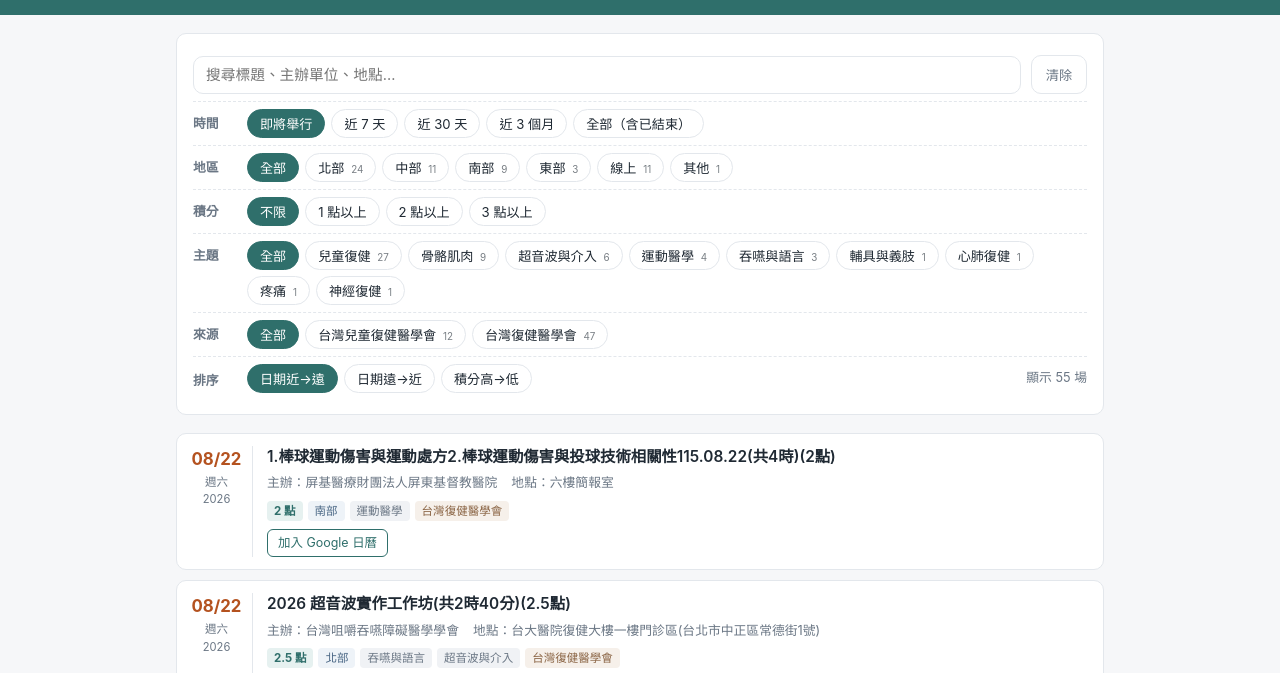
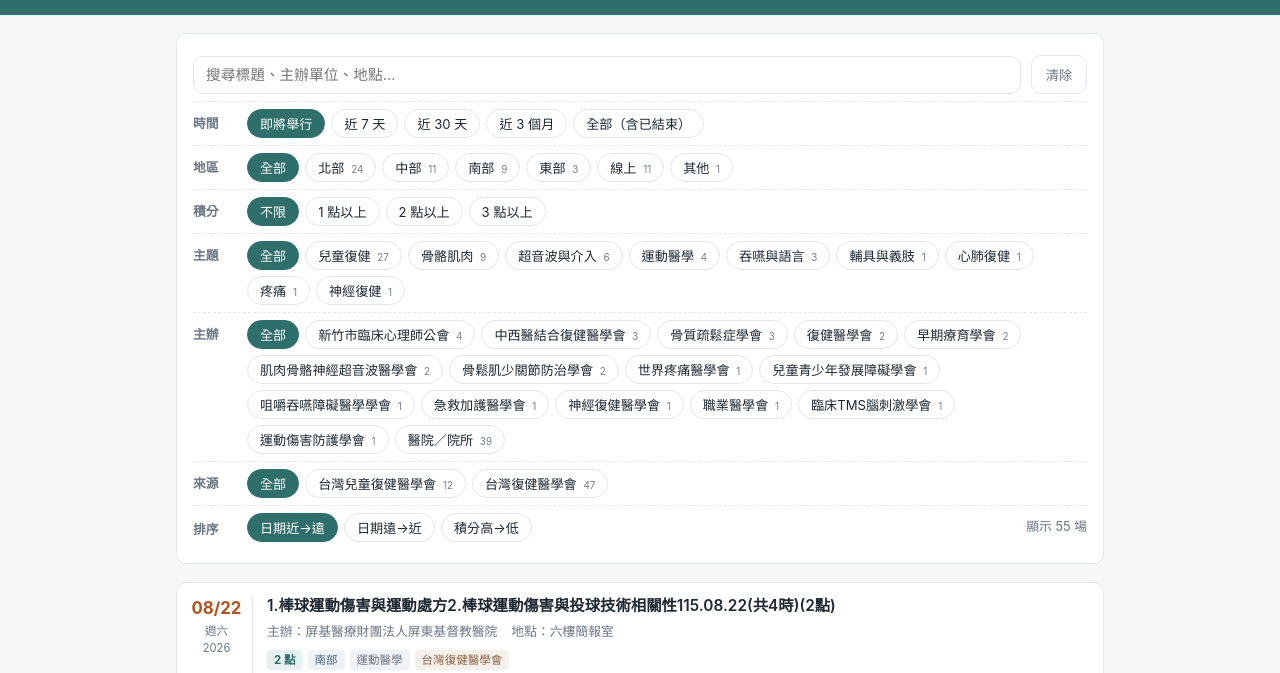
Before and after one commit to platypus31/taiwan-rehab-cme, a plain HTML site: page index.html in a window 1280 px wide. Shown: the part 124-797 px from the top of the page. Drawn offline with Linux system fonts and the light colour scheme.

Commit message:
feat: 新增主辦單位篩選器
- organizerKeys() 把 40 種 organizer 寫法正規化成 17 個可篩選項目
- 學會/公會/協會 收斂成學會名（去掉社團法人、中華民國、臺/台 等前綴差異，並清掉來源網站夾雜的空白）
- 醫院與院所併成一項壓在最後（她要挑的是哪個學會辦的）
- 一筆多個主辦單位（、分隔）任一命中即算

```diff
--- a/assets/app.js
+++ b/assets/app.js
@@ -1,4 +1,4 @@
-/* 讀 data/events.json，做四軸篩選（時間／地區／積分／主題＋來源）與排序。
+/* 讀 data/events.json，做多軸篩選（時間／地區／積分／主題／主辦／來源）與排序。
    全部在瀏覽器端跑，沒有後端。資料量幾百筆等級，直接全量過濾就夠快。 */
 (function () {
   "use strict";
@@ -6,6 +6,9 @@
   var DATA_URL = "data/events.json";
   var REGION_ORDER = ["北部", "中部", "南部", "東部", "離島", "線上", "其他"];
   var DOW = ["日", "一", "二", "三", "四", "五", "六"];
+
+  var ORG_HOSPITAL = "醫院／院所";
+  var ORG_NONE = "未標示";
 
   var state = {
     events: [],
@@ -15,6 +18,7 @@
     credit: 0,
     category: null,
     source: null,
+    organizer: null,
     sort: "date-asc"
   };
 
@@ -81,6 +85,38 @@
     }
   }
 
+  /** 主辦單位正規化成可篩選的鍵。
+   *
+   *  原始 organizer 有 40 種寫法，直接列成篩選器沒人看得完，而且同一個學會
+   *  會因為「社團法人」「中華民國」「臺／台」這些前綴變成好幾個不同項目。
+   *  所以：學會／公會／協會 收斂成學會名，醫院與院所全部併成一項
+   *  （她要挑的是「哪個學會辦的」，不是「哪家醫院」）。
+   *  一筆活動可能有多個主辦單位（用、分隔），任一命中就算，所以回傳陣列。 */
+  function normalizeOrg(name) {
+    return String(name == null ? "" : name)
+      // 來源網站打字時會夾雜空白（實例：「台灣兒童 青少年發展障礙學會」
+      // 與「新竹市臨床 心理師公會」），不清掉同一個學會會被拆成兩個篩選項目
+      .replace(/\s+/g, "")
+      .replace(/臺/g, "台")
+      .replace(/^(社團法人|財團法人|中華民國|中華)/, "")
+      .replace(/^台灣/, "");
+  }
+
+  function organizerKeys(e) {
+    var raw = String(e.organizer == null ? "" : e.organizer).trim();
+    if (!raw) return [ORG_NONE];
+
+    var keys = [];
+    raw.split(/[、,，/／]+/).forEach(function (part) {
+      var name = normalizeOrg(part);
+      if (!name) return;
+      var society = name.match(/^.*?(學會|公會|協會)/);
+      var key = society ? society[0] : ORG_HOSPITAL;
+      if (keys.indexOf(key) === -1) keys.push(key);
+    });
+    return keys.length ? keys : [ORG_NONE];
+  }
+
   function escapeHTML(s) {
     return String(s == null ? "" : s).replace(/[&<>"']/g, function (c) {
       return { "&": "&amp;", "<": "&lt;", ">": "&gt;", '"': "&quot;", "'": "&#39;" }[c];
@@ -118,6 +154,7 @@
       if (timeFilter && !timeFilter.test(e, today)) return false;
       if (state.region && e.region !== state.region) return false;
       if (state.source && e.source !== state.source) return false;
+      if (state.organizer && organizerKeys(e).indexOf(state.organizer) === -1) return false;
       if (state.credit > 0 && !(e.credits >= state.credit)) return false;
       if (state.category && (e.categories || []).indexOf(state.category) === -1) return false;
       if (q) {
@@ -275,6 +312,21 @@
       function (i) { return state.source === i.key; },
       function (i) { state.source = i.key; });
 
+    var orgCounts = countBy(organizerKeys);
+    var orgs = Object.keys(orgCounts)
+      .sort(function (a, b) {
+        // 「醫院／院所」跟「未標示」是收納桶不是學會，固定壓在最後
+        var ra = a === ORG_HOSPITAL || a === ORG_NONE ? 1 : 0;
+        var rb = b === ORG_HOSPITAL || b === ORG_NONE ? 1 : 0;
+        if (ra !== rb) return ra - rb;
+        if (orgCounts[b] !== orgCounts[a]) return orgCounts[b] - orgCounts[a];
+        return a < b ? -1 : a > b ? 1 : 0;
+      })
+      .map(function (o) { return { key: o, label: o, count: orgCounts[o] }; });
+    renderChips("f-organizer", [{ key: null, label: "全部" }].concat(orgs),
+      function (i) { return state.organizer === i.key; },
+      function (i) { state.organizer = i.key; });
+
     renderChips("f-sort", SORTS, function (i) { return state.sort === i.key; },
       function (i) { state.sort = i.key; });
   }
@@ -287,6 +339,7 @@
     if (state.credit > 0) n++;
     if (state.category) n++;
     if (state.source) n++;
+    if (state.organizer) n++;
     if (state.sort !== "date-asc") n++;
     return n;
   }
@@ -351,6 +404,7 @@
     state.credit = 0;
     state.category = null;
     state.source = null;
+    state.organizer = null;
     state.sort = "date-asc";
     render();
   });
--- a/index.html
+++ b/index.html
@@ -52,6 +52,11 @@
     </div>
 
     <div class="filter-row">
+      <span class="label">主辦</span>
+      <div class="chips" id="f-organizer"></div>
+    </div>
+
+    <div class="filter-row">
       <span class="label">來源</span>
       <div class="chips" id="f-source"></div>
     </div>
```
Also changed, not shown: 1 other file.
